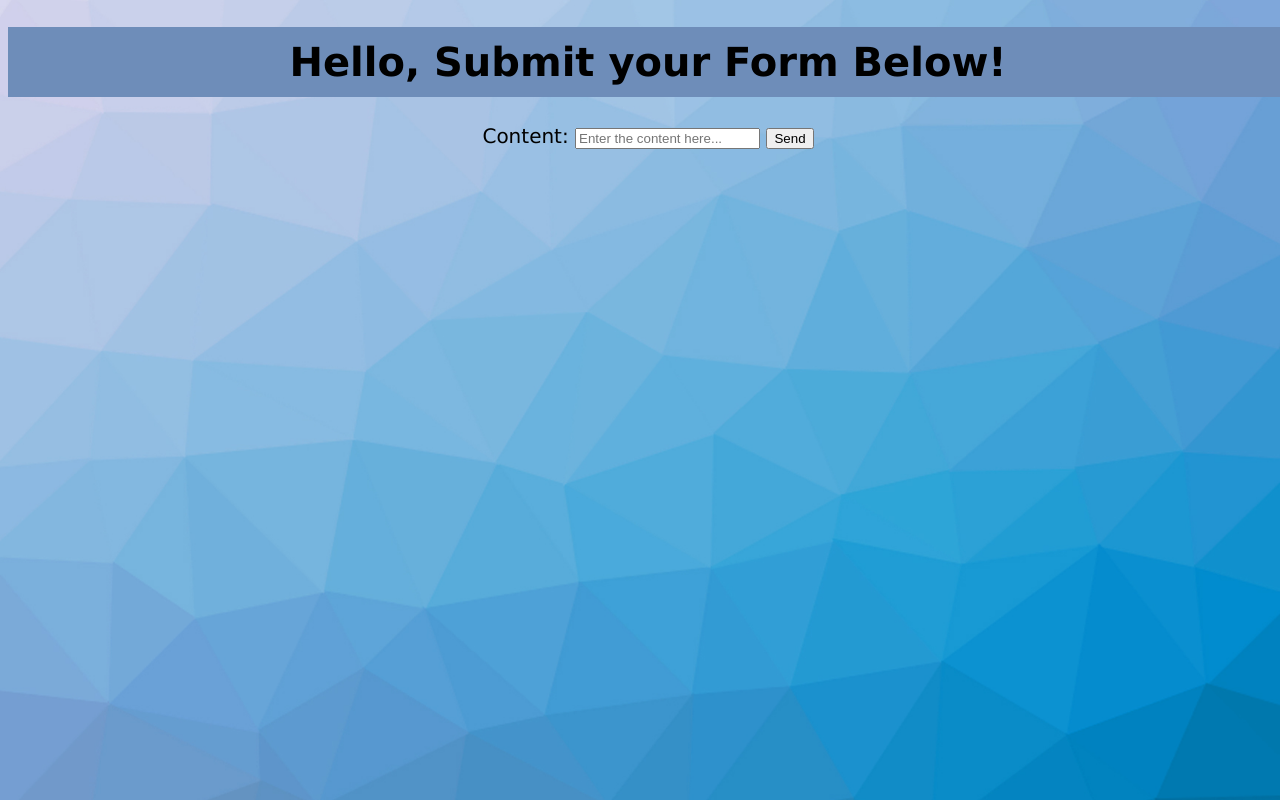
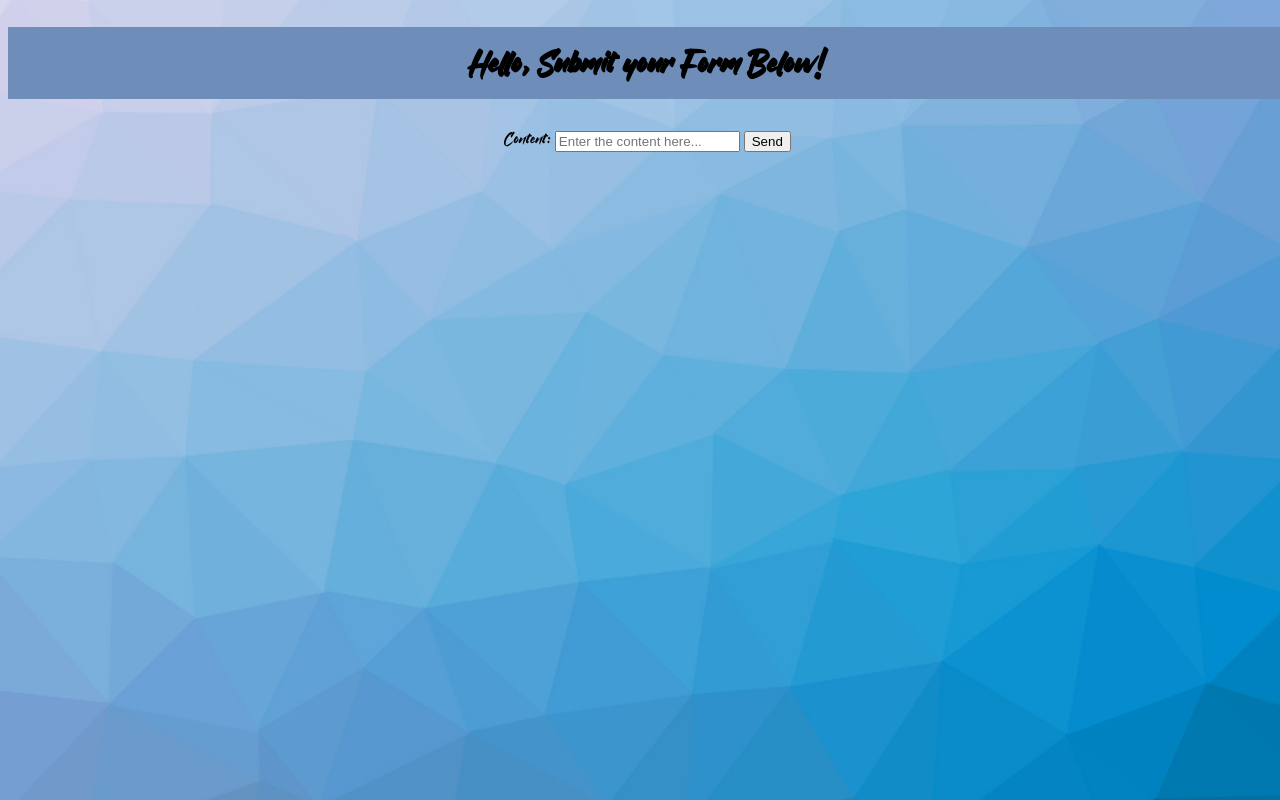
Before and after one commit to EricEboda/FetchingData, a plain HTML site: page index.html in a window 1280 px wide. Drawn offline with Linux system fonts and the light colour scheme; no server answers.

Commit message:
Font Added

```diff
--- a/style.css
+++ b/style.css
@@ -1,10 +1,16 @@
+@font-face{
+    font-family: 'Bratt Graner';
+    src: url(fonts/Bratt\ Graner.ttf);
+    font-style: normal;
+}
+
 body {
     width: 100%;
     height: 100%;
     background: url("images/sitebg.jpg") no-repeat center fixed;
     background-size: cover;
     font-size: 20px;
-    font-family: verdana;
+    font-family: 'Bratt Graner', 'verdana';
 }
 
 h1 {
```
Also changed, not shown: fonts/Bratt Graner.ttf (added).
